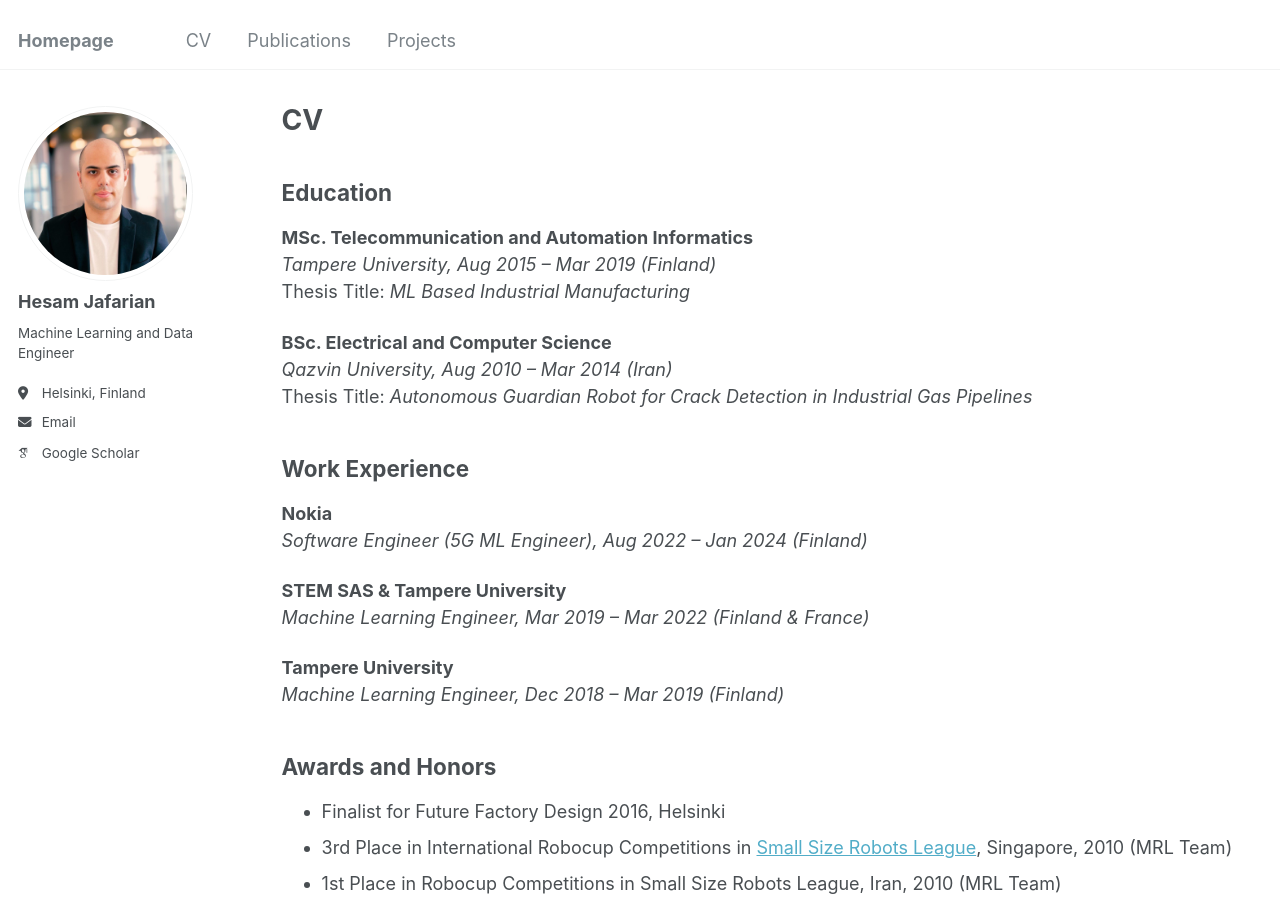
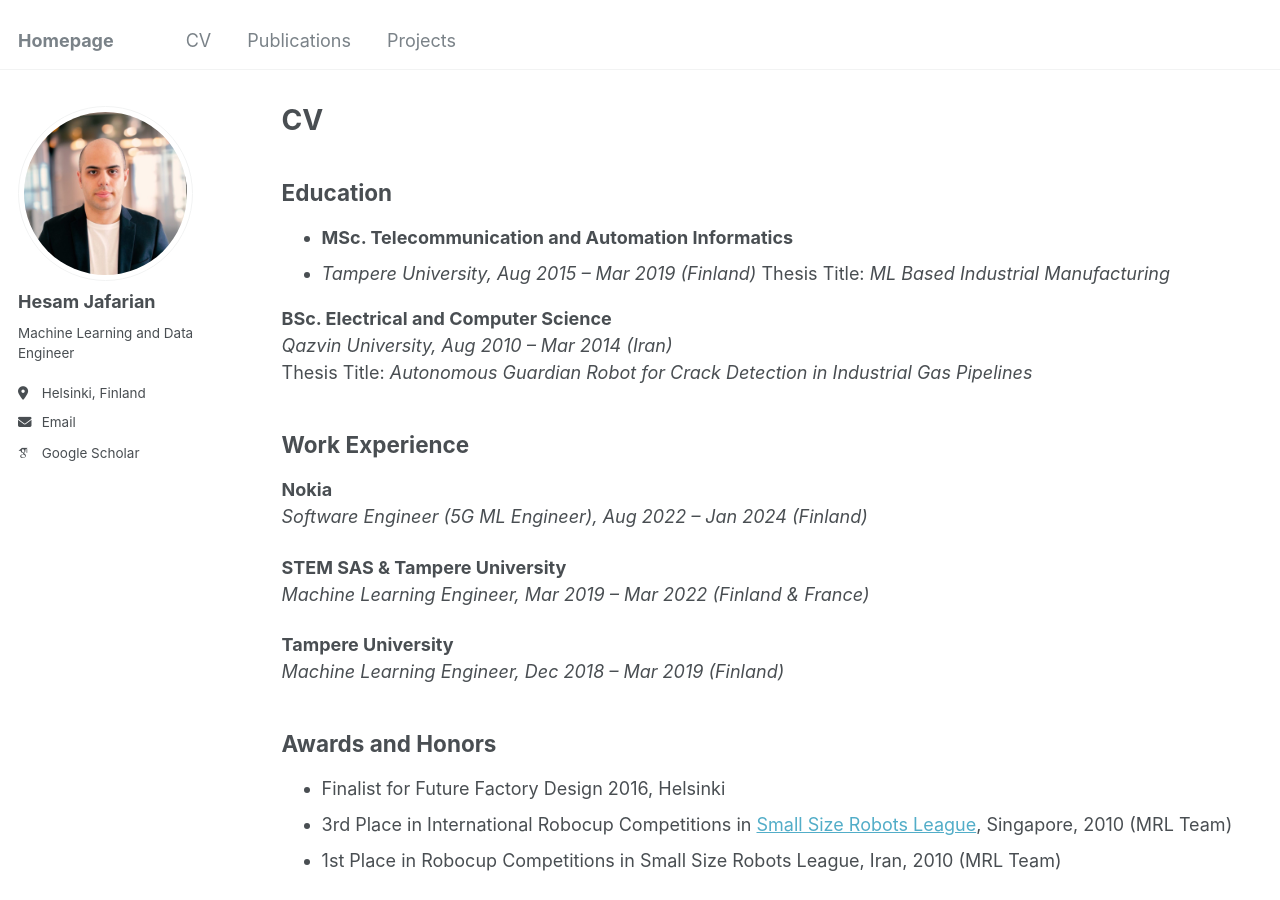
Before and after one commit to hesamjafarian/hesamjafarian.github.io, a Jekyll site: the page built from _pages/cv.md, in a window 1280 px wide and 900 px high. Built offline with Jekyll 4.4.1, drawn with Linux system fonts in a browser that asks for light colours; some web fonts are replaced.

Commit message:
Update cv.md

```diff
--- a/_pages/cv.md
+++ b/_pages/cv.md
@@ -10,9 +10,9 @@ redirect_from:
 {% include base_path %}
 
 ## Education
-**MSc. Telecommunication and Automation Informatics**
-*Tampere University, Aug 2015 – Mar 2019 (Finland)*
-Thesis Title: *ML Based Industrial Manufacturing*
+- **MSc. Telecommunication and Automation Informatics**
+- *Tampere University, Aug 2015 – Mar 2019 (Finland)*
+  Thesis Title: *ML Based Industrial Manufacturing*
 
 **BSc. Electrical and Computer Science**
 *Qazvin University, Aug 2010 – Mar 2014 (Iran)*
```
